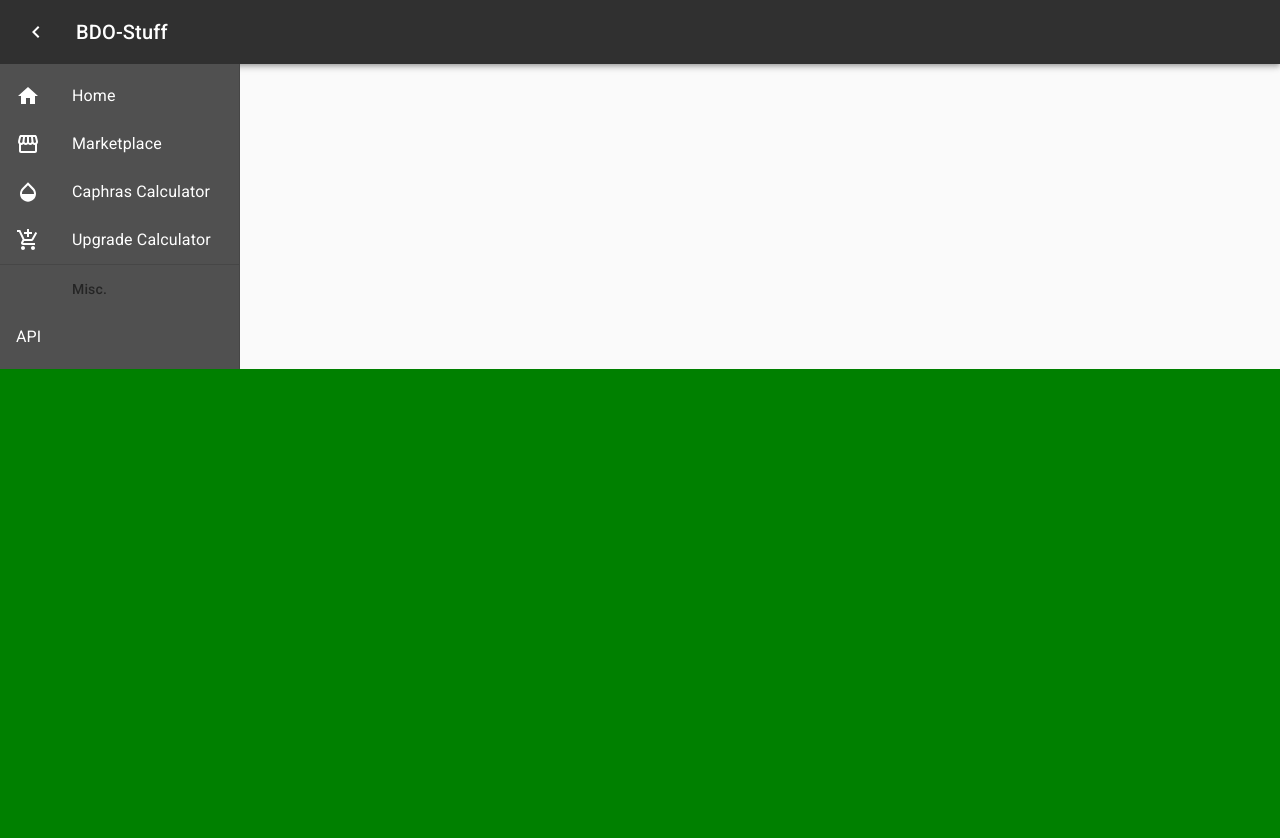
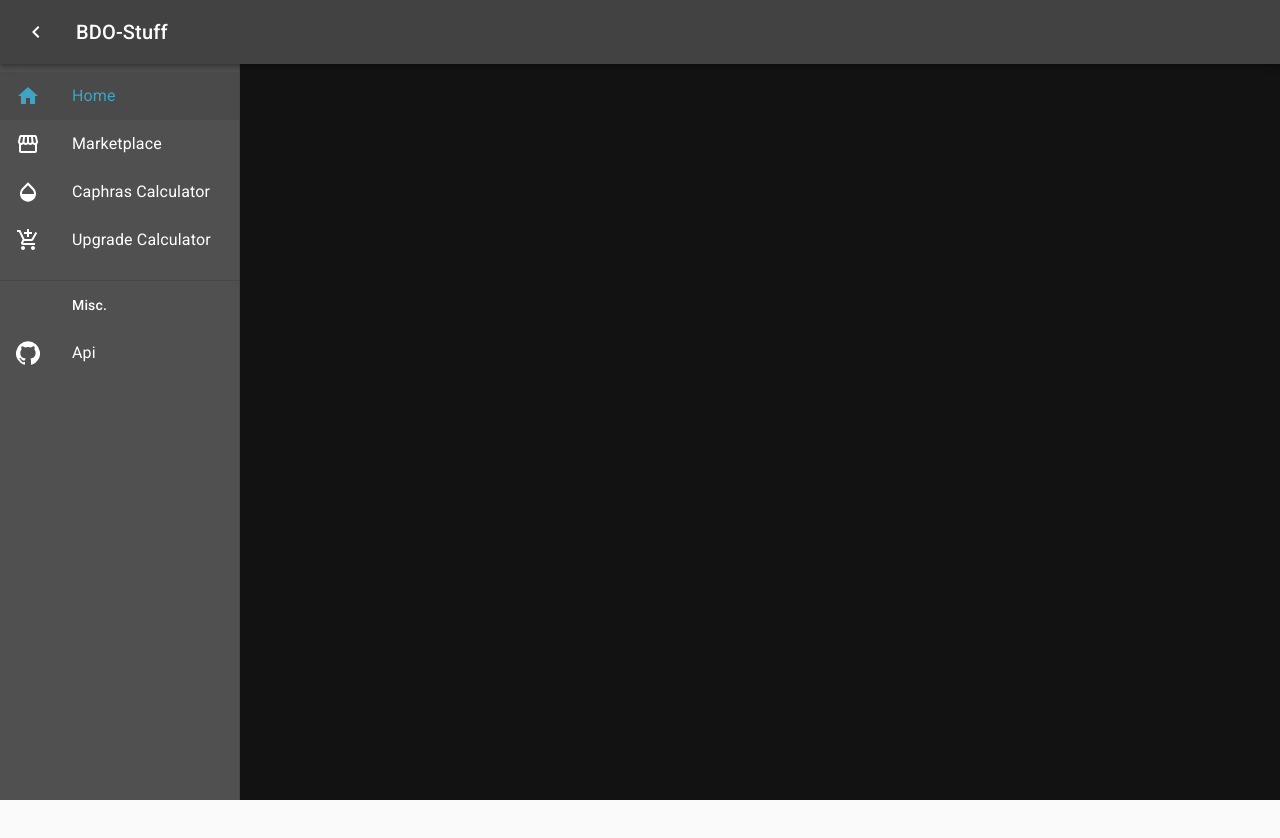
Before and after one commit to eljoey/bdo-stuff, a React (Create React App) app: page / in a window 1280 px wide. Shown: the top 838 px of the page. After the commit the page ends 800 px from the top, so only its background shows below. Built offline with nearby package versions, Linux system fonts and the light colour scheme.

Commit message:
finish header/drawer

```diff
--- a/src/components/Header.js
+++ b/src/components/Header.js
@@ -1,36 +1,40 @@
 import React, { useState } from 'react';
-// import { Navbar, Icon, Dropdown } from 'react-materialize';
-// import { useLocation, Link } from 'react-router-dom';
 import clsx from 'clsx';
-import {
-  AppBar,
-  CssBaseline,
-  Divider,
-  Drawer,
-  IconButton,
-  List,
-  ListSubheader,
-  makeStyles,
-  Toolbar,
-  Typography,
-} from '@material-ui/core';
+import AppBar from '@material-ui/core/AppBar';
+import CssBaseline from '@material-ui/core/CssBaseline';
 import ChevronLeftIcon from '@material-ui/icons/ChevronLeft';
+import Divider from '@material-ui/core/Divider';
+import Drawer from '@material-ui/core/Drawer';
+import IconButton from '@material-ui/core/IconButton';
+import List from '@material-ui/core/List';
+import ListItem from '@material-ui/core/ListItem';
+import ListItemIcon from '@material-ui/core/ListItemIcon';
+import ListItemText from '@material-ui/core/ListItemText';
+import ListItemLink from './hooks/ListItemLink';
+import ListSubheader from '@material-ui/core/ListSubheader';
+import { makeStyles } from '@material-ui/core/styles';
 import MenuIcon from '@material-ui/icons/Menu';
-import ListItemLink from './hooks/ListItemLink';
 import Storefront from '@material-ui/icons/Storefront';
-import { AddShoppingCart, Home, Opacity } from '@material-ui/icons';
+import Toolbar from '@material-ui/core/Toolbar';
+import Typography from '@material-ui/core/Typography';
+import { AddShoppingCart, GitHub, Home, Opacity } from '@material-ui/icons';
+import { useHistory, useLocation } from 'react-router-dom';
 
 const drawerWidth = 240;
 
 const useStyles = makeStyles((theme) => ({
   root: {
-    flexGrow: 1,
+    display: 'flex',
   },
   content: {
     flexGrow: 1,
     height: '100vh',
     overflow: 'auto',
-    backgroundColor: 'green',
+    backgroundColor: '#121212',
+  },
+  appBar: {
+    backgroundColor: '#424242',
+    zIndex: theme.zIndex.drawer + 1,
   },
   menuButton: {
     marginRight: theme.spacing(2),
@@ -38,7 +42,7 @@ const useStyles = makeStyles((theme) => ({
   menuClose: {
     display: 'none',
   },
-  listIcon: {
+  whiteColor: {
     color: 'white',
   },
   drawerPaper: {
@@ -60,35 +64,39 @@ const useStyles = makeStyles((theme) => ({
     }),
     width: theme.spacing(8),
   },
-  toolbarIcon: {
-    display: 'flex',
-    alignItems: 'center',
-    justifyContent: 'flex-end',
-    padding: '0 8px',
+  drawerSpacing: {
     ...theme.mixins.toolbar,
   },
   title: {
-    flexGrow: 1,
+    '&:hover': {
+      cursor: 'pointer',
+    },
   },
-  divierSubheader: {
-    color: 'dark grey',
+  linkSelected: {
+    color: '#3FA3C4',
   },
 }));
 
 const NewHeader = () => {
-  // Gets the name of main page (ex. gets 'marketplace' from location '/marketplace/list/1-1')
-  // const location = useLocation().pathname.split('/')[1];
+  const history = useHistory();
+  const location = useLocation().pathname.split('/')[1];
   const classes = useStyles();
   const [open, setOpen] = useState(true);
+  const [selected, setSelected] = useState(location);
 
   const handleDrawerClick = () => {
     setOpen(!open);
   };
 
+  const handleTitleClick = () => {
+    history.push('/');
+    setSelected('');
+  };
+
   return (
     <div className={classes.root}>
       <CssBaseline />
-      <AppBar position='static' style={{ backgroundColor: '#303030' }}>
+      <AppBar position='absolute' className={classes.appBar}>
         <Toolbar>
           <IconButton
             edge='start'
@@ -114,6 +122,7 @@ const NewHeader = () => {
             color='inherit'
             noWrap
             className={classes.title}
+            onClick={handleTitleClick}
           >
             BDO-Stuff
           </Typography>
@@ -126,35 +135,81 @@ const NewHeader = () => {
         }}
         open={open}
       >
+        <div className={classes.drawerSpacing} />
         <List>
           <ListItemLink
             to=''
-            icon={<Home className={classes.listIcon} />}
+            icon={
+              <Home
+                className={clsx(
+                  classes.whiteColor,
+                  selected === '' && classes.linkSelected
+                )}
+              />
+            }
             primary='Home'
+            isSelected={selected === ''}
+            setSelected={setSelected}
           />
           <ListItemLink
             to='marketplace'
-            icon={<Storefront className={classes.listIcon} />}
+            icon={
+              <Storefront
+                className={clsx(
+                  classes.whiteColor,
+                  selected === 'marketplace' && classes.linkSelected
+                )}
+              />
+            }
             primary='Marketplace'
+            isSelected={selected === 'marketplace'}
+            setSelected={setSelected}
           />
           <ListItemLink
             to='caphras-calculator'
-            icon={<Opacity className={classes.listIcon} />}
+            icon={
+              <Opacity
+                className={clsx(
+                  classes.whiteColor,
+                  selected === 'caphras-calculator' && classes.linkSelected
+                )}
+              />
+            }
             primary='Caphras Calculator'
+            isSelected={selected === 'caphras-calculator'}
+            setSelected={setSelected}
           />
           <ListItemLink
             to='upgrade-calculator'
-            icon={<AddShoppingCart className={classes.listIcon} />}
+            icon={
+              <AddShoppingCart
+                className={clsx(
+                  classes.whiteColor,
+                  selected === 'upgrade-calculator' && classes.linkSelected
+                )}
+              />
+            }
             primary='Upgrade Calculator'
+            isSelected={selected === 'upgrade-calculator'}
+            setSelected={setSelected}
           />
+        </List>
+        <List>
           <Divider />
-          <ListSubheader className={classes.divierSubheader} inset>
+          <ListSubheader className={classes.whiteColor} inset>
             Misc.
           </ListSubheader>
-          <ListItemLink
-            to='https://github.com/eljoey/BDO-Api-Helper'
-            primary='API'
-          />
+          <ListItem
+            button
+            component='a'
+            target='_blank'
+            href='https://github.com/eljoey/BDO-Api-Helper'
+          >
+            <ListItemIcon>
+              <GitHub className={classes.whiteColor} />
+            </ListItemIcon>
+            <ListItemText>Api</ListItemText>
+          </ListItem>
         </List>
       </Drawer>
       <main className={classes.content}></main>
@@ -163,84 +218,3 @@ const NewHeader = () => {
 };
 
 export default NewHeader;
-
-{
-  /* <div>
-      <Navbar
-        alignLinks='right'
-        brand={
-          <Link to='/' className='brand-logo'>
-            BDO-Stuff
-          </Link>
-        }
-        centerChildren
-        id='mobile-nav'
-        menuIcon={<Icon>menu</Icon>}
-        options={{
-          draggable: false,
-          edge: 'left',
-          inDuration: 250,
-          onCloseEnd: null,
-          onCloseStart: null,
-          onOpenEnd: null,
-          onOpenStart: null,
-          outDuration: 200,
-          preventScrolling: true,
-        }}
-        className='black'
-      >
-        <Link
-          to='/marketplace'
-          className={location === 'marketplace' ? 'grey darken-3' : ''}
-        >
-          Marketplace
-        </Link>
-
-        <Link
-          to='/caphras-calculator'
-          className={location === 'caphras-calculator' ? 'grey darken-3' : ''}
-        >
-          Caphras Calculator
-        </Link>
-        <Link
-          to='/upgrade-calculator'
-          className={location === 'upgrade-calculator' ? 'grey darken-3' : ''}
-        >
-          Upgrade Calculator
-        </Link>
-        <Dropdown
-          id='Dropdown_6'
-          options={{
-            alignment: 'left',
-            autoTrigger: true,
-            closeOnClick: true,
-            constrainWidth: true,
-            container: null,
-            coverTrigger: true,
-            hover: false,
-            inDuration: 150,
-            onCloseEnd: null,
-            onCloseStart: null,
-            onOpenEnd: null,
-            onOpenStart: null,
-            outDuration: 250,
-          }}
-          trigger={
-            <a href='#!'>
-              Misc. Tools <Icon right>arrow_drop_down</Icon>
-            </a>
-          }
-        >
-          <Link to='/kutum-or-nouver' className='grey darken-3 linkHover'>
-            Kutum or Nouver
-          </Link>
-          <a
-            href='https://github.com/eljoey/BDO-Api-Helper'
-            className='grey darken-3 linkHover'
-          >
-            Marketplace Api
-          </a>
-        </Dropdown>
-      </Navbar>
-    </div> */
-}
--- a/src/components/Home.js
+++ b/src/components/Home.js
@@ -5,23 +5,7 @@ import './Home.css';
 // TODO: Grab the background image instead of website link
 
 const Home = () => {
-  return (
-    <div className='bg '>
-      <div className='gradient valign-wrapper'>
-        <div className='container '>
-          <Row s={12}>
-            <Col s={12} className='center-align valign-center '>
-              <h3 className=''>BDO-Stuff </h3>
-              <div className='divider black' />
-              <h4 className='subtext-header mt-2 mb-4 '>
-                Your place for bdo stuff.
-              </h4>
-            </Col>
-          </Row>
-        </div>
-      </div>
-    </div>
-  );
+  return <></>;
 };
 
 export default Home;
--- a/src/components/hooks/ListItemLink.js
+++ b/src/components/hooks/ListItemLink.js
@@ -1,18 +1,21 @@
-import React, { forwardRef, useMemo } from 'react';
+import React, { forwardRef, useMemo, useState } from 'react';
 import { Link as RouterLink } from 'react-router-dom';
 import PropTypes from 'prop-types';
 import ListItem from '@material-ui/core/ListItem';
 import ListItemIcon from '@material-ui/core/ListItemIcon';
 import { ListItemText, makeStyles } from '@material-ui/core';
+import clsx from 'clsx';
 
 const useStyles = makeStyles((theme) => ({
   root: {
     width: '100%',
-    color: theme.palette.background.paper,
+  },
+  linkSelected: {
+    color: '#3FA3C4',
   },
 }));
 
-const ListItemLink = ({ icon, primary, to }) => {
+const ListItemLink = ({ icon, primary, to, isSelected, setSelected }) => {
   const classes = useStyles();
 
   const renderLink = useMemo(
@@ -23,10 +26,24 @@ const ListItemLink = ({ icon, primary, to }) => {
     [to]
   );
 
+  const handleLinkSelection = () => {
+    setSelected(to);
+  };
+
   return (
     <div className={classes.root}>
-      <ListItem button component={renderLink}>
-        {icon ? <ListItemIcon>{icon}</ListItemIcon> : null}
+      <ListItem
+        button
+        component={renderLink}
+        className={clsx(isSelected && classes.linkSelected)}
+        onClick={handleLinkSelection}
+        selected={isSelected}
+      >
+        {icon ? (
+          <ListItemIcon className={clsx(isSelected && classes.linkSelected)}>
+            {icon}
+          </ListItemIcon>
+        ) : null}
         <ListItemText primary={primary} />
       </ListItem>
     </div>
```
